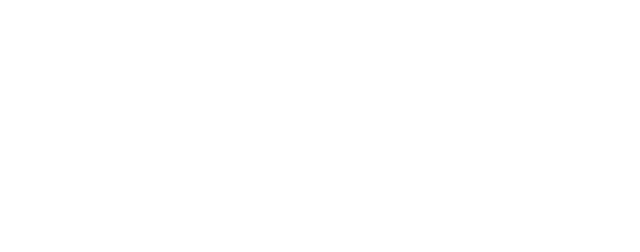
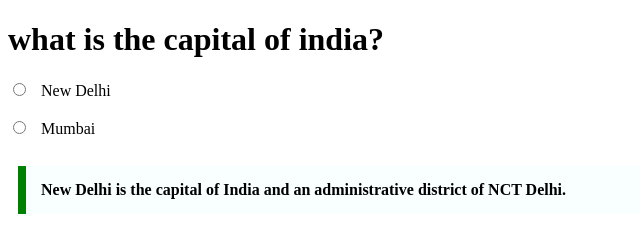
Before and after one commit to acciojob/trivia-ChumkiChakraborty, a website: page main.html in a window 1280 px wide. Shown: the whole page, without its empty margins (0-640 px from the left). Drawn offline with Linux system fonts and the light colour scheme.

Commit message:
created a submission

```diff
--- a/main.html
+++ b/main.html
@@ -8,6 +8,12 @@
 
 <body>
 	<!-- the entire body must be written by student -->
+	<h1>what is the capital of india?</h1>
+	<input type="radio" id="New Delhi" name="capital" value="New Delhi">
+  <label for="New Delhi">New Delhi</label><br><br>
+	<input type="radio" id="Mumbai" name="capital" value="Mumbai">
+  <label for="Mumbai">Mumbai</label><br><br>
+<blockquote id="https://en.wikipedia.org/wiki/New_Delhi" class="quote">New Delhi is the capital of India and an administrative district of NCT Delhi.</blockquote>
     <script type="text/javascript" src="./script.js">
 </script>
 
--- a/styles.css
+++ b/styles.css
@@ -1,2 +1,10 @@
 
 /* Your CSS Code here. */
+.quote{
+	max-width:600px;
+	margin:10px;
+	padding:15px;
+	border-left:8px solid green;
+	background-color:#f8fffe;
+	font-weight:bold;
+}
```
